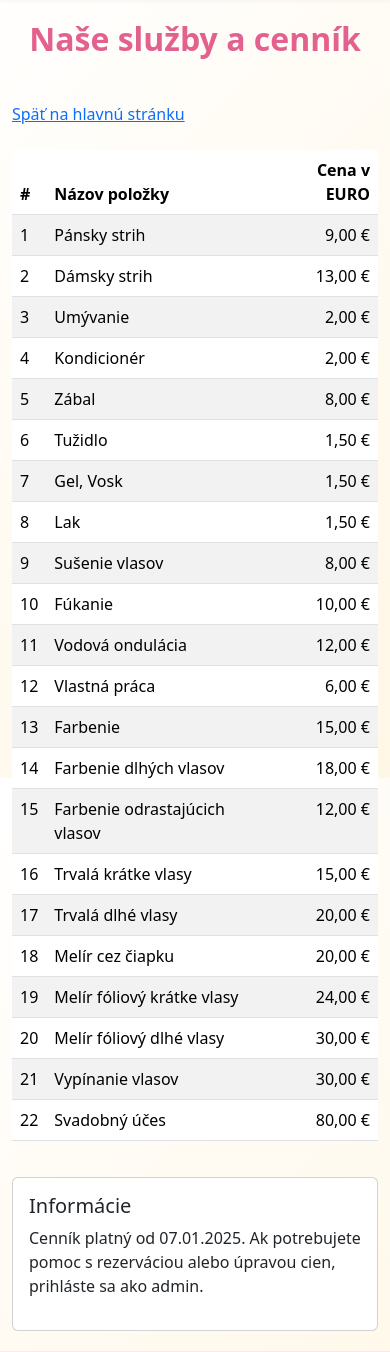
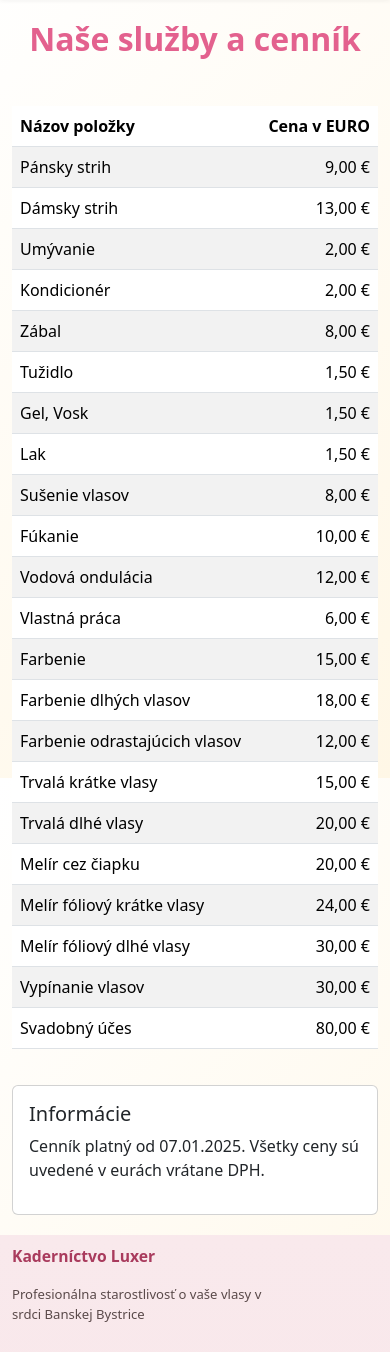
Before and after one commit to Marek218/Rutsek_VAII, a PHP site: page /?c=home&a=services in a window 390 px wide. Shown: the part 66-1418 px from the top of the page. Run offline with PHP 8.4, Linux system fonts and the light colour scheme; data comes from the database, SQL or seed files in the repository; some libraries are stand-ins or nearby versions.

Commit message:
Update layout and styling for about, contact, and services pages; modify application name and enhance admin table responsiveness

```diff
--- a/App/Configuration.php
+++ b/App/Configuration.php
@@ -19,7 +19,7 @@ class Configuration
     /**
      * Application name.
      */
-    public const APP_NAME = 'Vaííčko MVC FW';
+    public const APP_NAME = 'Luxer BB';
 
     /**
      * Version of the framework.
--- a/App/Views/Admin/index.view.php
+++ b/App/Views/Admin/index.view.php
@@ -20,7 +20,7 @@
         <div class="alert alert-warning">Rezervácia nebola nájdená.</div>
     <?php } ?>
 
-    <div class="table-responsive">
+    <div class="table-responsive admin-table-responsive">
         <table class="table table-striped table-hover align-middle">
             <thead>
             <tr>
--- a/App/Views/Home/about.view.php
+++ b/App/Views/Home/about.view.php
@@ -11,10 +11,6 @@
     </div>
 </div>
 <div class="rect-grid">
-    <div class="rect">Naše hodnoty</div>
-    <div class="rect">Náš tím</div>
-    <div class="rect">Kontakt</div>
-    <div class="rect">História</div>
 </div>
 <div class="row mt-3">
     <div class="col">
--- a/App/Views/Home/index.view.php
+++ b/App/Views/Home/index.view.php
@@ -33,7 +33,7 @@
             </div>
         </div>
 
-        <div class="row">
+        <div class="row boxes-row">
             <div class="box">
                 <img class="service-icon" src="<?= $link->asset('images/woman-hair.png') ?>" alt="Dámske strihy ikona">
 
@@ -52,7 +52,7 @@
             </div>
         </div>
 
-        <div class="row">
+        <div class="row boxes-row">
             <div class="box">
                 <img class="service-icon" src="<?= $link->asset('images/woman-hair.png') ?>" alt="Trvalá ikona">
                 <h3>Trvalá</h3>
--- a/App/Views/Home/services.view.php
+++ b/App/Views/Home/services.view.php
@@ -10,22 +10,17 @@
         <h1>Naše služby a cenník</h1>
     </div>
 </div>
-<div class="row mt-3">
-    <div class="col">
-        <a href="<?= $link->url("home.index") ?>">Späť na hlavnú stránku</a>
-    </div>
-</div>
 
-<div class="row mt-4">
-    <div class="col-md-8">
+<!-- center the content row -->
+<div class="row mt-4 justify-content-center">
+    <div class="col-md-8 mx-auto">
         <?php if ($user->isLoggedIn()) { ?>
             <form method="post" action="<?= $link->url('home.services') ?>">
         <?php } ?>
 
-        <table class="table table-striped">
+        <table class="table table-striped mx-auto">
             <thead>
             <tr>
-                <th>#</th>
                 <th>Názov položky</th>
                 <th class="text-end">Cena v EURO</th>
             </tr>
@@ -33,7 +28,6 @@
             <tbody>
             <?php foreach ($services ?? [] as $s) { ?>
                 <tr>
-                    <td><?= htmlspecialchars($s->id) ?></td>
                     <td><?= htmlspecialchars($s->name) ?></td>
                     <td class="text-end">
                         <?php if ($user->isLoggedIn()) { ?>
@@ -50,7 +44,7 @@
         </table>
 
         <?php if ($user->isLoggedIn()) { ?>
-            <div class="mt-2">
+            <div class="mt-2 text-center">
                 <button class="btn btn-primary" type="submit">Uložiť ceny</button>
                 <a class="btn btn-secondary" href="<?= $link->url('home.services') ?>">Zrušiť</a>
             </div>
@@ -62,7 +56,7 @@
         <div class="card p-3">
             <h5>Informácie</h5>
             <p>
-                Cenník platný od 07.01.2025. Ak potrebujete pomoc s rezerváciou alebo úpravou cien, prihláste sa ako admin.
+                Cenník platný od 07.01.2025. Všetky ceny sú uvedené v eurách vrátane DPH.
             </p>
         </div>
     </div>
--- a/public/css/utils.css
+++ b/public/css/utils.css
@@ -28,3 +28,14 @@ th.sortable .sort-indicator {
 th.sortable:not([data-order]) { opacity: 0.85; }
 th.sortable[data-order="asc"] { font-weight: 600; }
 th.sortable[data-order="desc"] { font-weight: 600; }
+
+/* Admin table: force horizontal scrolling on small screens */
+@media (max-width: 768px) {
+    .admin-table-responsive {
+        overflow-x: auto; /* ensure horizontal scroll */
+        -webkit-overflow-scrolling: touch; /* smooth scrolling on iOS */
+    }
+    .admin-table-responsive .table {
+        min-width: 680px; /* ensure table is wider than viewport to allow horizontal scroll */
+    }
+}
```
Also changed, not shown: App/Views/Home/contact.view.php (+1 -7 lines), public/css/services.css (+52 -0 lines).
